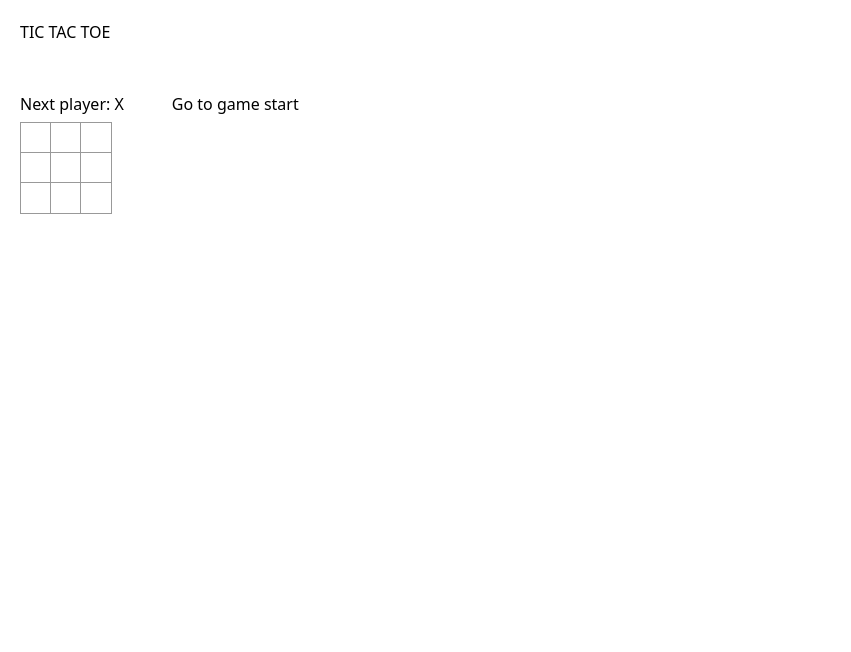
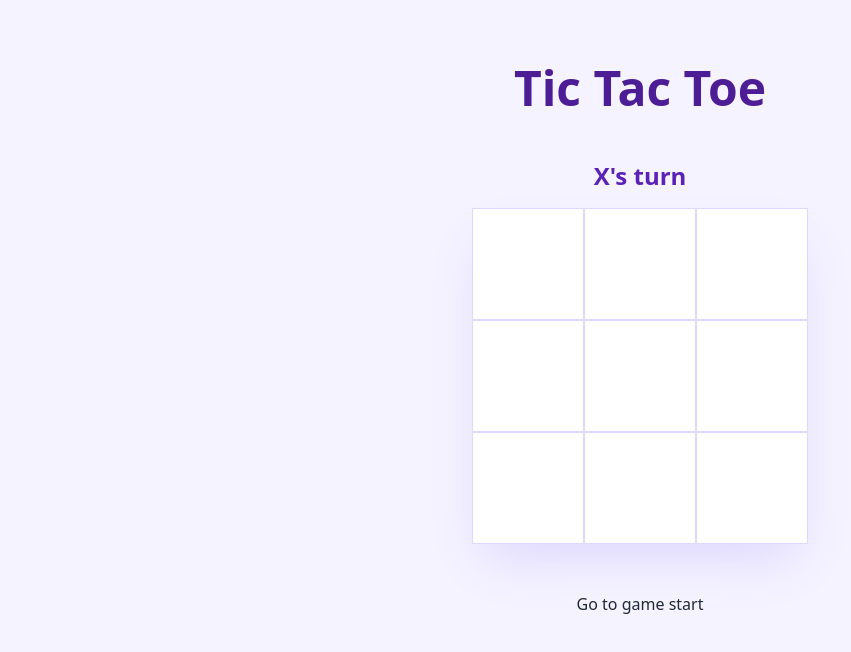
Before and after one commit to alsorcam/tic-tac-toe, a Next.js app: page / in a window 1280 px wide. Shown: the top 652 px of the page, without its empty margins (0-851 px from the left). Built offline with nearby package versions, Linux system fonts and the light colour scheme.

Commit message:
refactor: Set primary color

```diff
--- a/src/components/board.tsx
+++ b/src/components/board.tsx
@@ -22,30 +22,31 @@ export default function Board({
   const winner = calculateWinner(squares);
   let status: string;
   if (winner) {
-    status = `Winner: ${winner}`;
+    status = `${winner} has won!`;
   } else {
-    status = `Next player: ${isNextX ? 'X' : 'O'}`;
+    const isTie = squares.every((item) => item != null);
+    if (isTie) {
+      status = "It's a tie!";
+    } else {
+      status = `${isNextX ? 'X' : 'O'}'s turn`;
+    }
   }
 
+  const squareItems = squares.map((_, idx) => (
+    <Square
+      key={idx}
+      value={squares[idx]}
+      onSquareClick={() => handleClick(idx)}
+    />
+  ));
+
   return (
-    <>
-      <div className="mb-2">{status}</div>
-      <div className="board-row">
-        <Square value={squares[0]} onSquareClick={() => handleClick(0)} />
-        <Square value={squares[1]} onSquareClick={() => handleClick(1)} />
-        <Square value={squares[2]} onSquareClick={() => handleClick(2)} />
+    <div className="flex flex-col gap-4 items-center">
+      <h2 className="font-bold text-2xl text-violet-800">{status}</h2>
+      <div className="grid grid-cols-3 gap-0 shadow-2xl shadow-violet-200">
+        {squareItems}
       </div>
-      <div className="board-row">
-        <Square value={squares[3]} onSquareClick={() => handleClick(3)} />
-        <Square value={squares[4]} onSquareClick={() => handleClick(4)} />
-        <Square value={squares[5]} onSquareClick={() => handleClick(5)} />
-      </div>
-      <div className="board-row">
-        <Square value={squares[6]} onSquareClick={() => handleClick(6)} />
-        <Square value={squares[7]} onSquareClick={() => handleClick(7)} />
-        <Square value={squares[8]} onSquareClick={() => handleClick(8)} />
-      </div>
-    </>
+    </div>
   );
 }
 
--- a/src/components/game.tsx
+++ b/src/components/game.tsx
@@ -32,11 +32,9 @@ export default function Game() {
   });
 
   return (
-    <div className="flex gap-12">
-      <div>
-        <Board isNextX={isNextX} squares={currentSquares} onPlay={handlePlay} />
-      </div>
-      <ol>{moves}</ol>
+    <div className="flex flex-col gap-12">
+      <Board isNextX={isNextX} squares={currentSquares} onPlay={handlePlay} />
+      <ol className="flex flex-col-reverse gap-2 items-center">{moves}</ol>
     </div>
   );
 }
--- a/src/components/square.tsx
+++ b/src/components/square.tsx
@@ -4,7 +4,7 @@ export default function Square({
 }: Readonly<Record<string, any>>) {
   return (
     <button
-      className="bg-white border border-[#999] float-start font-bold text-xl leading-8 h-8 -mr-0.5 -mt-0.5 p-0 text-center w-8"
+      className="bg-white border border-violet-200 font-bold text-5xl p-0 text-center h-28 w-28"
       onClick={onSquareClick}>
       {value}
     </button>
--- a/src/pages/_app.tsx
+++ b/src/pages/_app.tsx
@@ -4,8 +4,8 @@ import Game from '../components/game';
 
 export default function App() {
   return (
-    <div className="flex flex-col gap-12">
-      <h1>TIC TAC TOE</h1>
+    <div className="flex flex-col gap-12 items-center">
+      <h1 className="font-bold text-5xl text-violet-900">Tic Tac Toe</h1>
       <Game />
     </div>
   );
--- a/src/styles/globals.css
+++ b/src/styles/globals.css
@@ -2,14 +2,6 @@
 @tailwind components;
 @tailwind utilities;
 
-* {
-  @apply box-border;
+body {
+  @apply p-0 m-6 mt-16 bg-violet-50 text-gray-800;
 }
-
-body {
-  @apply p-0 m-5 font-sans;
-}
-
-.board-row:after {
-  @apply clear-both content-[''] table;
-}
```
